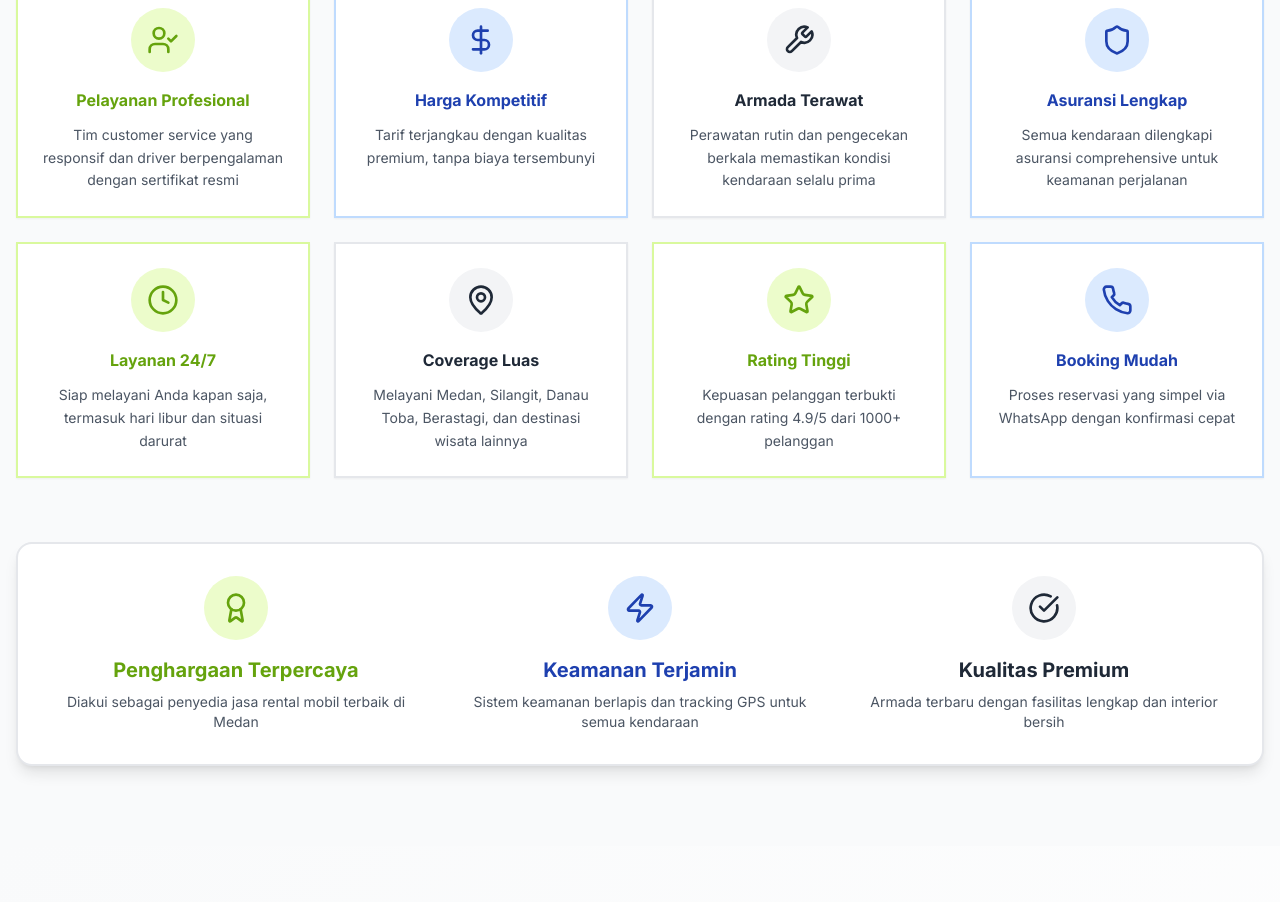
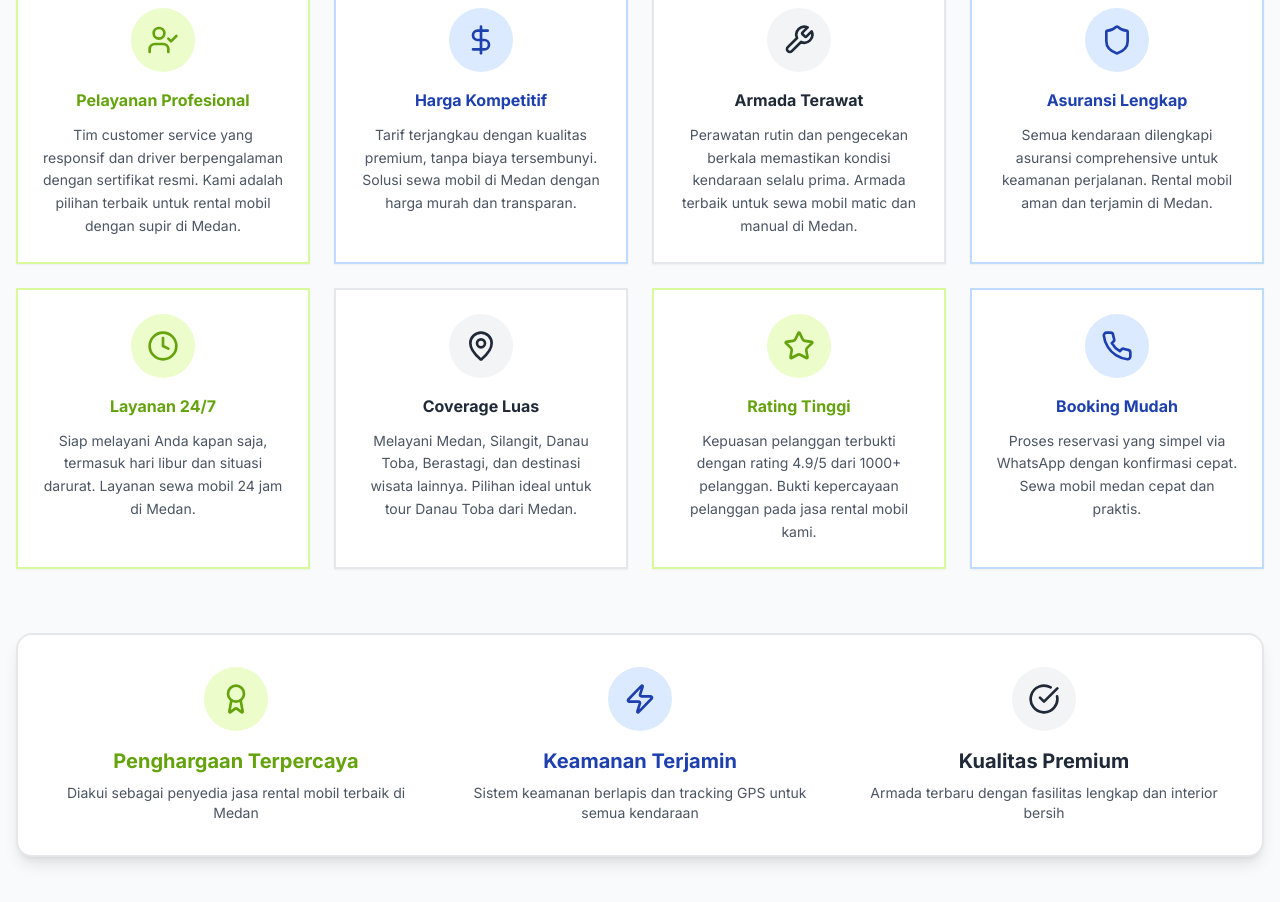
Before and after one commit to rzkysyftrajya/project-ats, a Next.js app: page / in a window 1280 px wide. Shown: the part 4300-5202 px from the top of the page. Built offline with nearby package versions, Linux system fonts and the light colour scheme.

Commit message:
Update why-choose-us.tsx

```diff
--- a/components/why-choose-us.tsx
+++ b/components/why-choose-us.tsx
@@ -1,4 +1,6 @@
-import { Card, CardContent } from "@/components/ui/card"
+// components/why-choose-us.tsx
+
+import { Card, CardContent } from "@/components/ui/card";
 import {
   Shield,
   DollarSign,
@@ -11,59 +13,59 @@ import {
   Award,
   Zap,
   CheckCircle,
-} from "lucide-react"
+} from "lucide-react";
 
 export function WhyChooseUs() {
   const reasons = [
     {
       icon: UserCheck,
       title: "Pelayanan Profesional",
-      description: "Tim customer service yang responsif dan driver berpengalaman dengan sertifikat resmi",
+      description: "Tim customer service yang responsif dan driver berpengalaman dengan sertifikat resmi. Kami adalah pilihan terbaik untuk rental mobil dengan supir di Medan.",
       color: "lime",
     },
     {
       icon: DollarSign,
       title: "Harga Kompetitif",
-      description: "Tarif terjangkau dengan kualitas premium, tanpa biaya tersembunyi",
+      description: "Tarif terjangkau dengan kualitas premium, tanpa biaya tersembunyi. Solusi sewa mobil di Medan dengan harga murah dan transparan.",
       color: "blue",
     },
     {
       icon: Wrench,
       title: "Armada Terawat",
-      description: "Perawatan rutin dan pengecekan berkala memastikan kondisi kendaraan selalu prima",
+      description: "Perawatan rutin dan pengecekan berkala memastikan kondisi kendaraan selalu prima. Armada terbaik untuk sewa mobil matic dan manual di Medan.",
       color: "black",
     },
     {
       icon: Shield,
       title: "Asuransi Lengkap",
-      description: "Semua kendaraan dilengkapi asuransi comprehensive untuk keamanan perjalanan",
+      description: "Semua kendaraan dilengkapi asuransi comprehensive untuk keamanan perjalanan. Rental mobil aman dan terjamin di Medan.",
       color: "blue",
     },
     {
       icon: Clock,
       title: "Layanan 24/7",
-      description: "Siap melayani Anda kapan saja, termasuk hari libur dan situasi darurat",
+      description: "Siap melayani Anda kapan saja, termasuk hari libur dan situasi darurat. Layanan sewa mobil 24 jam di Medan.",
       color: "lime",
     },
     {
       icon: MapPin,
       title: "Coverage Luas",
-      description: "Melayani Medan, Silangit, Danau Toba, Berastagi, dan destinasi wisata lainnya",
+      description: "Melayani Medan, Silangit, Danau Toba, Berastagi, dan destinasi wisata lainnya. Pilihan ideal untuk tour Danau Toba dari Medan.",
       color: "black",
     },
     {
       icon: Star,
       title: "Rating Tinggi",
-      description: "Kepuasan pelanggan terbukti dengan rating 4.9/5 dari 1000+ pelanggan",
+      description: "Kepuasan pelanggan terbukti dengan rating 4.9/5 dari 1000+ pelanggan. Bukti kepercayaan pelanggan pada jasa rental mobil kami.",
       color: "lime",
     },
     {
       icon: Phone,
       title: "Booking Mudah",
-      description: "Proses reservasi yang simpel via WhatsApp dengan konfirmasi cepat",
+      description: "Proses reservasi yang simpel via WhatsApp dengan konfirmasi cepat. Sewa mobil medan cepat dan praktis.",
       color: "blue",
     },
-  ]
+  ];
 
   return (
     <section className="py-20 relative bg-gray-50">
@@ -152,5 +154,5 @@ export function WhyChooseUs() {
         </div>
       </div>
     </section>
-  )
+  );
 }
```
